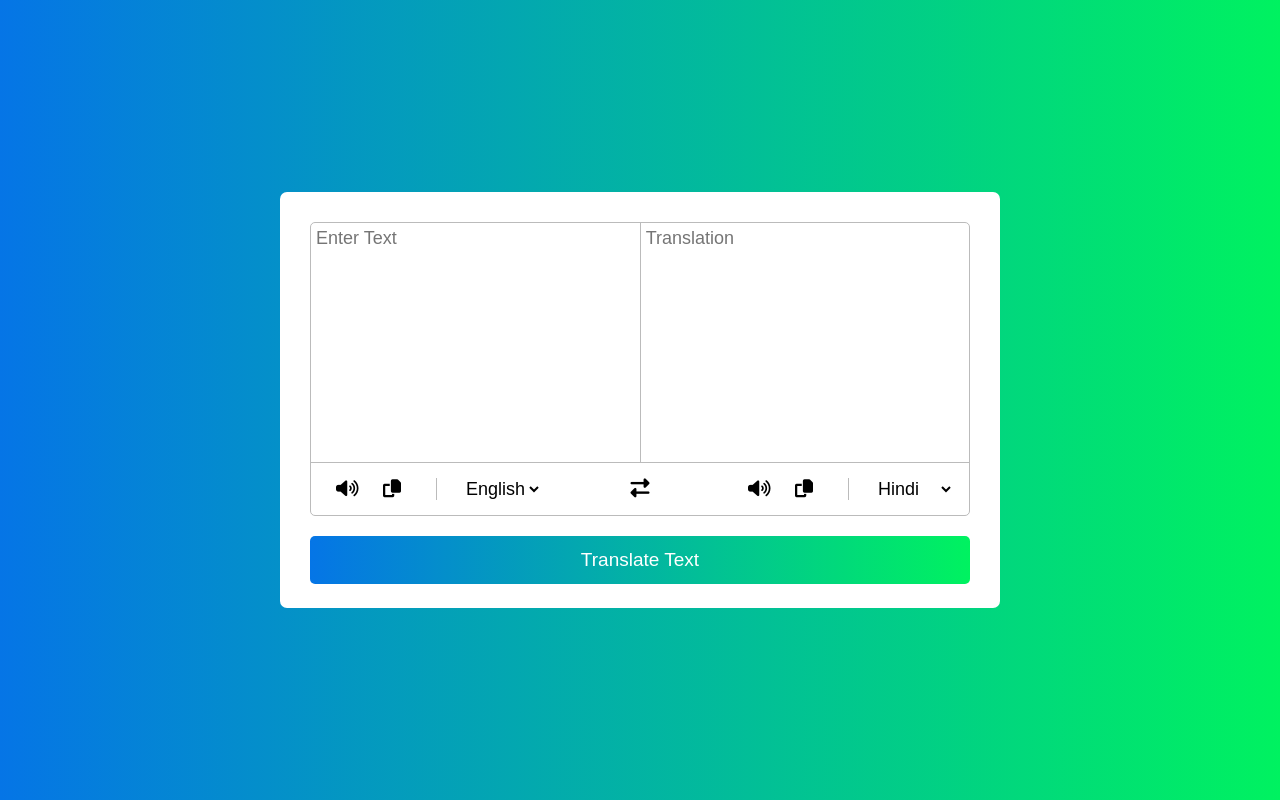
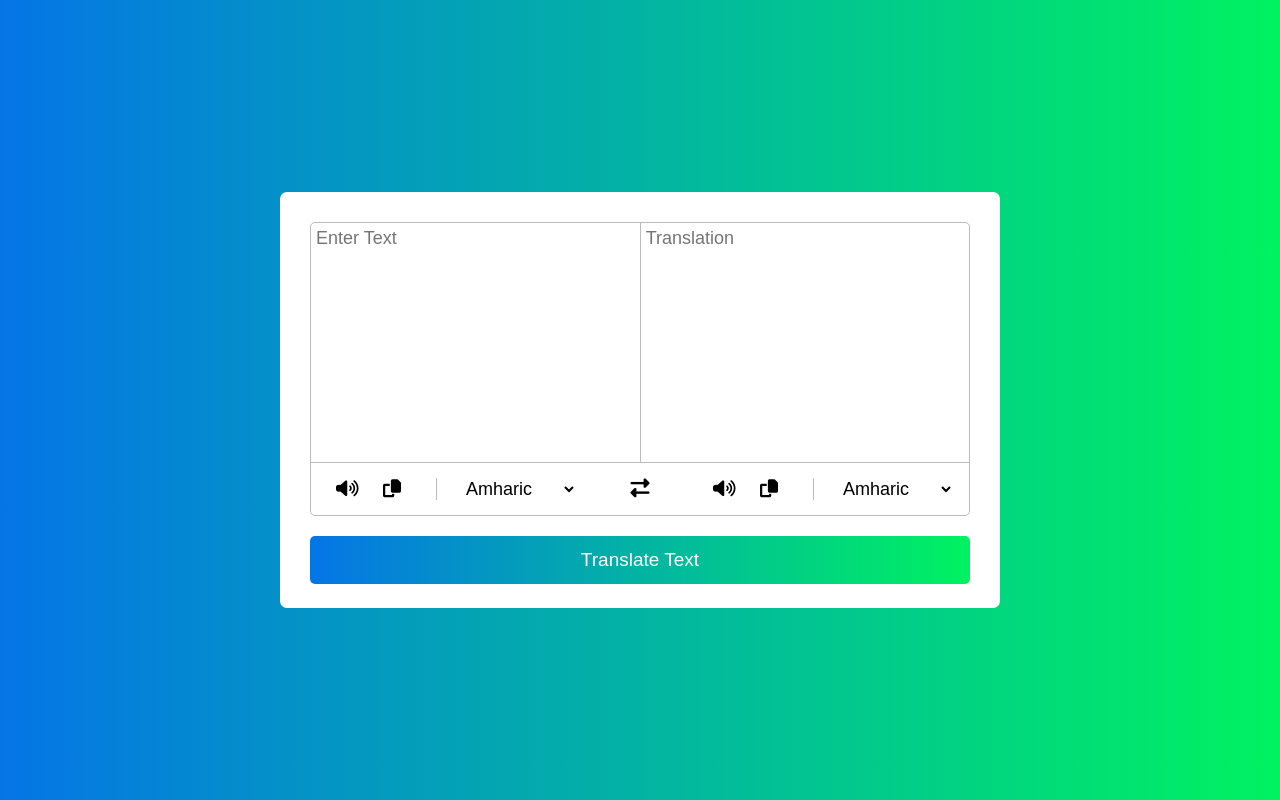
Before and after one commit to ShantanuSutar/Translator-App, a plain HTML site: page index.html in a window 1280 px wide. Drawn offline with Linux system fonts and the light colour scheme; a web font is replaced by a local one.

Commit message:
adding language options while selecting language

```diff
--- a/countries.js
+++ b/countries.js
@@ -95,5 +95,5 @@ const countries = {
   "wo-SN": "Wolof",
   "xh-ZA": "Xhosa",
   "yi-YD": "Yiddish",
-    "zu-ZA": "Zulu"
-}
+  "zu-ZA": "Zulu",
+};
--- a/index.html
+++ b/index.html
@@ -30,11 +30,7 @@
               <i class="fas fa-volume-up"></i>
               <i class="fas fa-copy"></i>
             </div>
-            <select>
-              <option value="en-US">English</option>
-              <option value="hi-IN">Hindi</option>
-              <option value="ne-NP">Nepali</option>
-            </select>
+            <select></select>
           </li>
           <li class="exchange"><i class="fas fa-exchange-alt"></i></li>
           <li class="row to">
@@ -42,16 +38,13 @@
               <i class="fas fa-volume-up"></i>
               <i class="fas fa-copy"></i>
             </div>
-            <select>
-              <option value="hi-IN">Hindi</option>
-              <option value="ne-NP">Nepali</option>
-              <option value="en-US">English</option>
-            </select>
+            <select></select>
           </li>
         </div>
       </div>
       <button class="btn">Translate Text</button>
     </div>
   </body>
+  <script src="countries.js"></script>
   <script src="script.js"></script>
 </html>
--- a/script.js
+++ b/script.js
@@ -0,0 +1,9 @@
+const selectTag = document.querySelectorAll("select");
+
+selectTag.forEach((tag) => {
+  for (const country_code in countries) {
+    let option = `<option value="${country_code}">${countries[country_code]}</option>`;
+
+    tag.insertAdjacentHTML("beforeend", option); //adding language options inside option tag
+  }
+});
```
Lines whose indentation alone changed are shown as unchanged.
